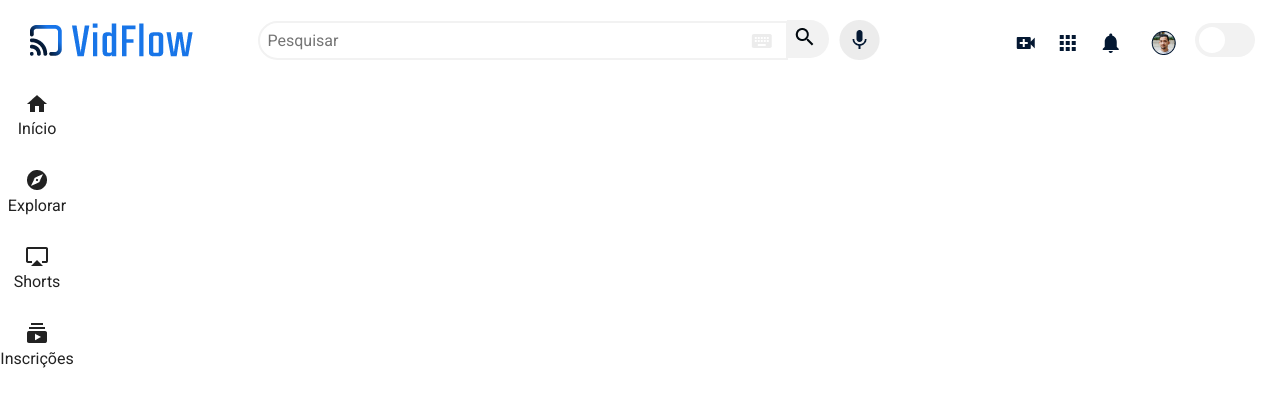
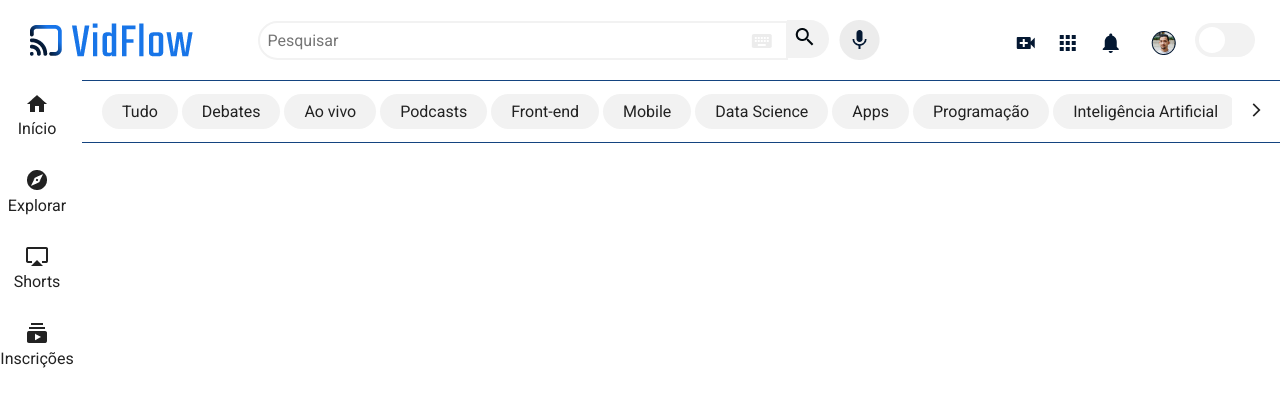
Before and after one commit to celinaheto/vidFlow, a plain HTML site: page index.html in a window 1280 px wide. Drawn offline with Linux system fonts and the light colour scheme.

Commit message:
adicionando barra superior

```diff
--- a/index.html
+++ b/index.html
@@ -182,6 +182,25 @@
         </ul>
     </aside>
 
+    <section class="superior__secao__container">
+        <div class="superior__secao__container-wrapper">
+            <a href="#" name="Tudo" class="superior__item">Tudo</a>
+            <a href="#" name="Debates" class="superior__item">Debates</a>
+            <a href="#" name="Ao vivo" class="superior__item">Ao vivo</a>
+            <a href="#" name="Podcasts" class="superior__item">Podcasts</a>
+            <a href="#" name="Front-end" class="superior__item">Front-end</a>
+            <a href="#" name="Mobile" class="superior__item">Mobile</a>
+            <a href="#" name="Data Science" class="superior__item">Data Science</a>
+            <a href="#" name="Apps" class="superior__item">Apps</a>
+            <a href="#" name="Programação" class="superior__item">Programação</a>
+            <a href="#" name="Inteligência Artificial" class="superior__item">Inteligência Artificial</a>
+            <a href="#" name="Inovação" class="superior__item">Inovação</a>
+        </div>
+        <label class="superior__slider">
+            <span><img src="./img/arrow_forward_ios.png" alt="flecha para a direita"></span>
+        </label>
+    </section>
+
 
 </body>
 </html>
```
